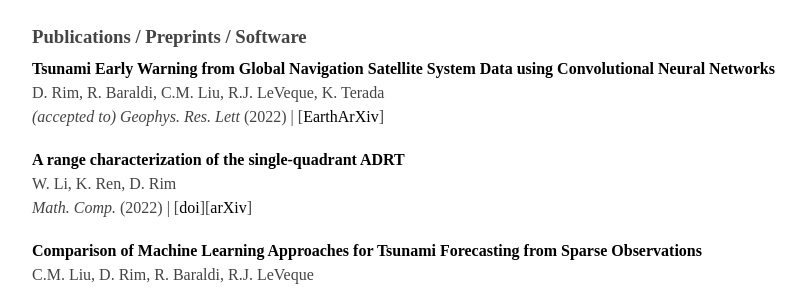
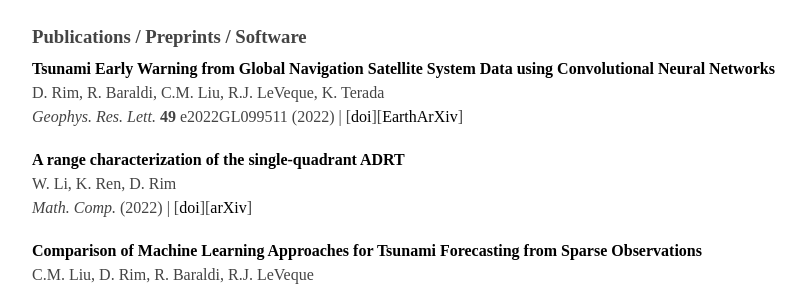
Before and after one commit to dsrim/dsrim.github.io, a Jekyll site: the page built from index.md, in a window 1280 px wide and 900 px high, scrolled down 466 px. Shown: the part 152-442 px from the top of the window, without its empty margins (232-1038 px from the left). Built offline with Jekyll 4.4.1, drawn with Linux system fonts in a browser that asks for light colours.

Commit message:
add grl paper doi

```diff
--- a/index.md
+++ b/index.md
@@ -73,8 +73,10 @@ pubs:
     - title:    "Tsunami Early Warning from Global Navigation Satellite System Data using Convolutional Neural Networks"
       author:   "D. Rim, R. Baraldi, C.M. Liu, R.J. LeVeque, K. Terada"
       earxiv:   "https://eartharxiv.org/repository/view/3624/"
-      journal:  "(accepted to) Geophys. Res. Lett"
+      journal:  "Geophys. Res. Lett."
+      doi:      "https://doi.org/10.1029/2022GL099511"
       year:     "2022"
+      numbers:  "**49** e2022GL099511"
 
     - title:    "A range characterization of the single-quadrant ADRT"
       author:   "W. Li, K. Ren, D. Rim"
```
Also changed, not shown: 4 other files.
